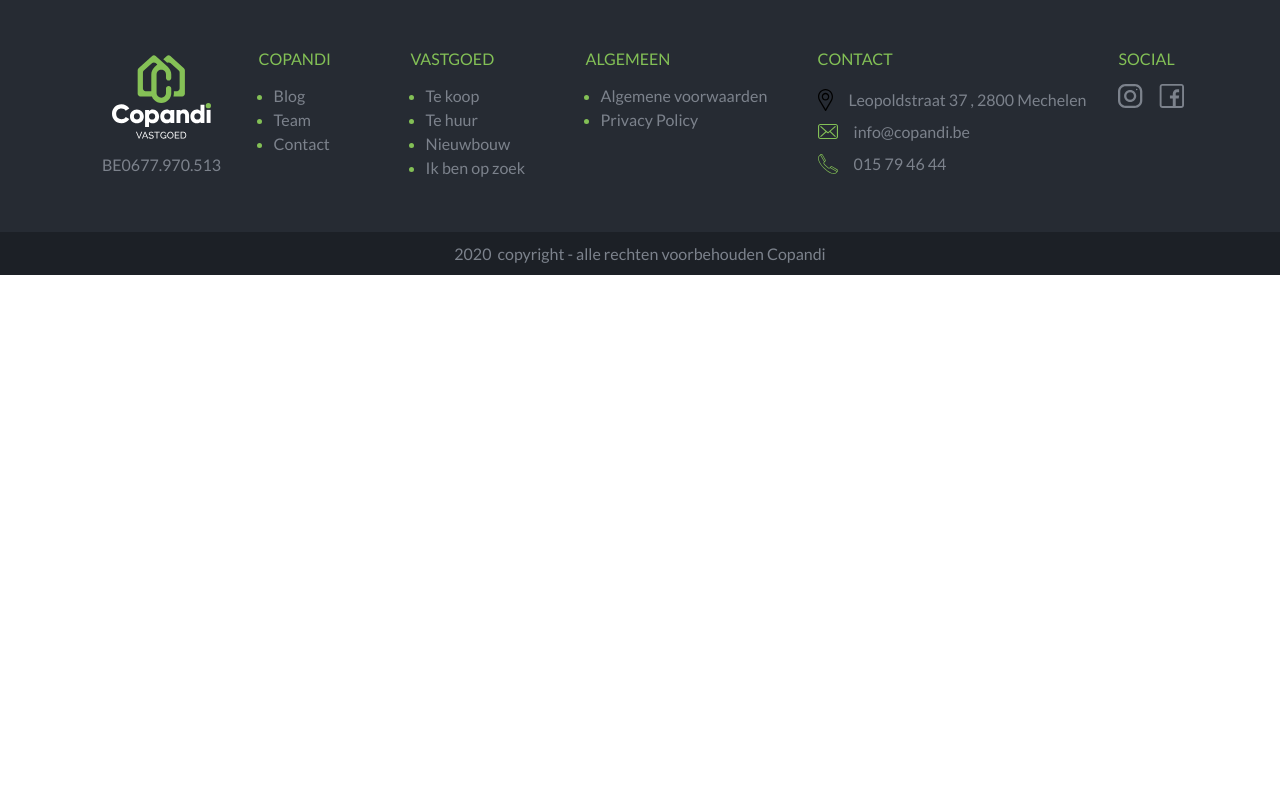
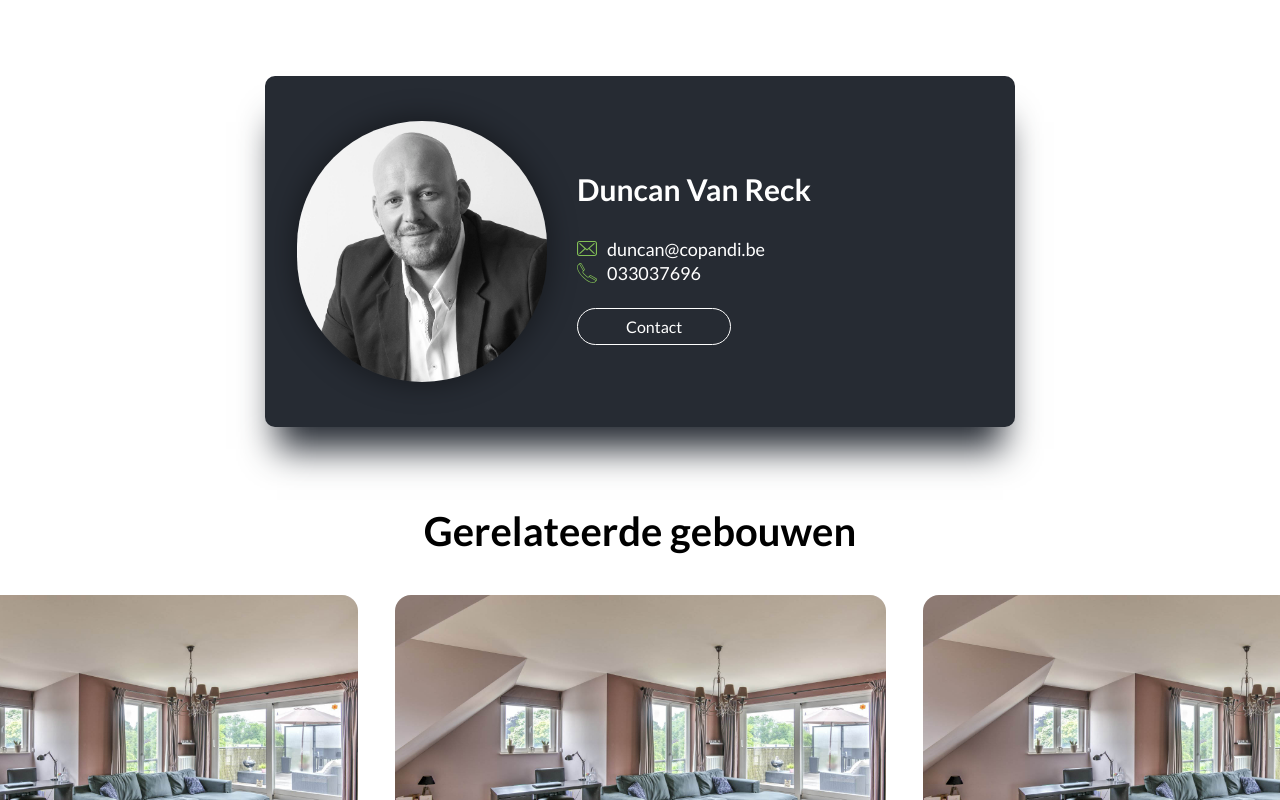
Before and after one commit to unigazer/librafire_test, a Next.js app: page /house in a window 1280 px wide. Shown: the part 3860-4660 px from the top of the page. Before the commit the page ends 4135 px from the top, so only its background shows below. Built offline with nearby package versions, Linux system fonts and the light colour scheme.

Commit message:
refactor(HouseView): Adds reference component

```diff
--- /dev/null
+++ b/pages/api/requests.ts
@@ -0,0 +1,12 @@
+/* eslint-disable import/prefer-default-export */
+
+// Mock
+export const getData = async () => {
+  try {
+    const res = await fetch('/api/getHouses');
+    const json = await res.json();
+    return json;
+  } catch (error) {
+    throw new Error(error);
+  }
+};
--- a/pages/house.tsx
+++ b/pages/house.tsx
@@ -3,6 +3,7 @@ import HouseCarousel from '../src/components/HouseComponents/HouseCarousel/House
 import HouseTabs from '../src/components/HouseComponents/HouseTabs/HouseTabs';
 import HousePlanning from '../src/components/HouseComponents/HousePlanning/HousePlanning';
 import HouseDocuments from '../src/components/HouseComponents/HouseDocuments/HouseDocuments';
+import HouseReference from '../src/components/HouseComponents/HouseReference/HouseReference';
 
 const House: React.FC = () => (
     <main>
@@ -19,6 +20,9 @@ const House: React.FC = () => (
         <section id='house_documents'>
             <HouseDocuments />
         </section>
+        <section id='house_reference'>
+            <HouseReference />
+        </section>
     </main>
 );
 
--- a/src/components/Hero/Hero.module.scss
+++ b/src/components/Hero/Hero.module.scss
@@ -5,10 +5,4 @@
     justify-items: center;
     justify-content: center;
     position: relative;
-    top: -5em;
 }
-
-.blank__rectangle {
-    background-color: #1c2026;
-    height: 197px;
-}
--- a/src/components/Hero/Hero.tsx
+++ b/src/components/Hero/Hero.tsx
@@ -1,8 +1,9 @@
 import { useEffect, useState } from 'react';
 import HouseCard from '../HouseCard/HouseCard';
+import { getData } from '../../../pages/api/requests';
 import styles from './Hero.module.scss';
 
-const Hero: React.FC = () => {
+const Hero: React.FC<{ limit?: number }> = ({ limit }) => {
   type HouseProps = [{
     image?: string,
     desc: string,
@@ -25,18 +26,10 @@ const Hero: React.FC = () => {
     },
   }]);
 
-  const getData = async () => {
-    try {
-      const res = await fetch('/api/getHouses');
-      const json = await res.json();
+  useEffect(() => {
+    (async () => {
+      const json = await getData();
       setHouseCard(json);
-    } catch (error) {
-      throw new Error(error);
-    }
-  };
-
-  useEffect(() => {
-    getData();
       return () => {
         setHouseCard([{
           image: '',
@@ -49,14 +42,14 @@ const Hero: React.FC = () => {
           },
         }]);
       };
+    })();
   }, []);
 
   return (
     <>
-      <div className={styles.blank__rectangle}></div>
       <main className={styles.main}>
         {
-          houseData.map((value: {
+          houseData.slice(0, limit).map((value: {
             image?: string,
             desc: string,
             address: string,
@@ -74,4 +67,8 @@ const Hero: React.FC = () => {
   );
 };
 
+Hero.defaultProps = {
+  limit: 9,
+};
+
 export default Hero;
--- a/src/components/HouseComponents/HouseDocuments/HouseDocuments.tsx
+++ b/src/components/HouseComponents/HouseDocuments/HouseDocuments.tsx
@@ -4,7 +4,7 @@ import styles from './HouseDocuments.module.scss';
 import docs from './documents.json';
 
 const HouseDocuments: React.FC = () => {
-  const [selectedDocument, setSelectedDocument] = useState({ file_name: 'risicokaart Hendrik Schoofsstraat_pdf.pdf', uri: '' });
+  const [selectedDocument, setSelectedDocument] = useState({ file_name: 'Selecteer een bestand om te downloaden', uri: '' });
   const addFocusBorder = (e: MouseEvent | any, file_name: string, uri: string) => {
     e.preventDefault();
     e.target.parentNode.parentNode.style.boxShadow = '0 0 0 2px #83c056';
--- /dev/null
+++ b/src/components/HouseComponents/HouseReference/HouseReference.module.scss
@@ -0,0 +1,57 @@
+.house__reference {
+    padding: 5em 0;
+}
+
+.duncan__card {
+    border-radius: 10px;
+    background-color: #262b33;
+    box-shadow: 0 34px 34px -12px #262b33;
+    padding: 0 2em;
+    gap: 30px;
+    width: 750px;
+    height: 351px;
+
+    &>img {
+        width: 250px;
+        border-radius: 10em;
+        box-shadow: 0 0 27.6px 2.4px rgba(0, 0, 0, 0.4);
+    }
+}
+
+.duncan__card__info {
+    margin-top: -1.7em;
+
+    &>p {
+        font-size: 30px;
+        font-weight: 700;
+        color: #fff;
+    }
+
+    a {
+        color: #fff;
+        padding: 0.5em 3em;
+        border: 1px solid #fff;
+        border-radius: 100px;
+
+        &:hover {
+            background-color: #fff;
+            color: #000;
+        }
+    }
+}
+
+.duncan__card__el__container {
+    p {
+        font-size: 18px;
+        color: #fff;
+    }
+}
+
+.house__reference__cards {
+    margin-top: 5em;
+
+    h3 {
+        font-size: 40px;
+        font-weight: 700;
+    }
+}
--- /dev/null
+++ b/src/components/HouseComponents/HouseReference/HouseReference.tsx
@@ -0,0 +1,34 @@
+import Hero from '../../Hero/Hero';
+import styles from './HouseReference.module.scss';
+
+const HouseReference: React.FC = () => (
+    <div className={styles.house__reference}>
+        <div className='container'>
+            <div className='d-flex justify-content-center'>
+                <div className={styles.duncan__card + ' d-flex align-items-center'}>
+                    <img src='/mr_duncan.jpg' alt='Duncan Van Reck' />
+                    <div className={styles.duncan__card__info}>
+                        <p>Duncan Van Reck</p>
+                        <div style={{ lineHeight: '1.5em', marginBottom: '2em' }}>
+                            <div className={styles.duncan__card__el__container + ' d-flex align-items-center gap-xl-10'}>
+                                <img src='/icons/mail.svg' alt='mail' />
+                                <p className='remove-margin'>duncan@copandi.be</p>
+                            </div>
+                            <div className={styles.duncan__card__el__container + ' d-flex align-items-center gap-xl-10'}>
+                                <img src='/icons/phone.svg' alt='phone' />
+                                <p className='remove-margin'>033037696</p>
+                            </div>
+                        </div>
+                        <a href='#'>Contact</a>
+                    </div>
+                </div>
+            </div>
+            <div className={styles.house__reference__cards}>
+                <h3 className='text-center'>Gerelateerde gebouwen</h3>
+                <Hero limit={3} />
+            </div>
+        </div>
+    </div>
+);
+
+export default HouseReference;
```
Also changed, not shown: pages/index.tsx (+6 -1 lines), src/components/HouseComponents/HouseDocuments/documents.json (line endings or trailing spaces). Lines whose indentation alone changed are shown as unchanged.
